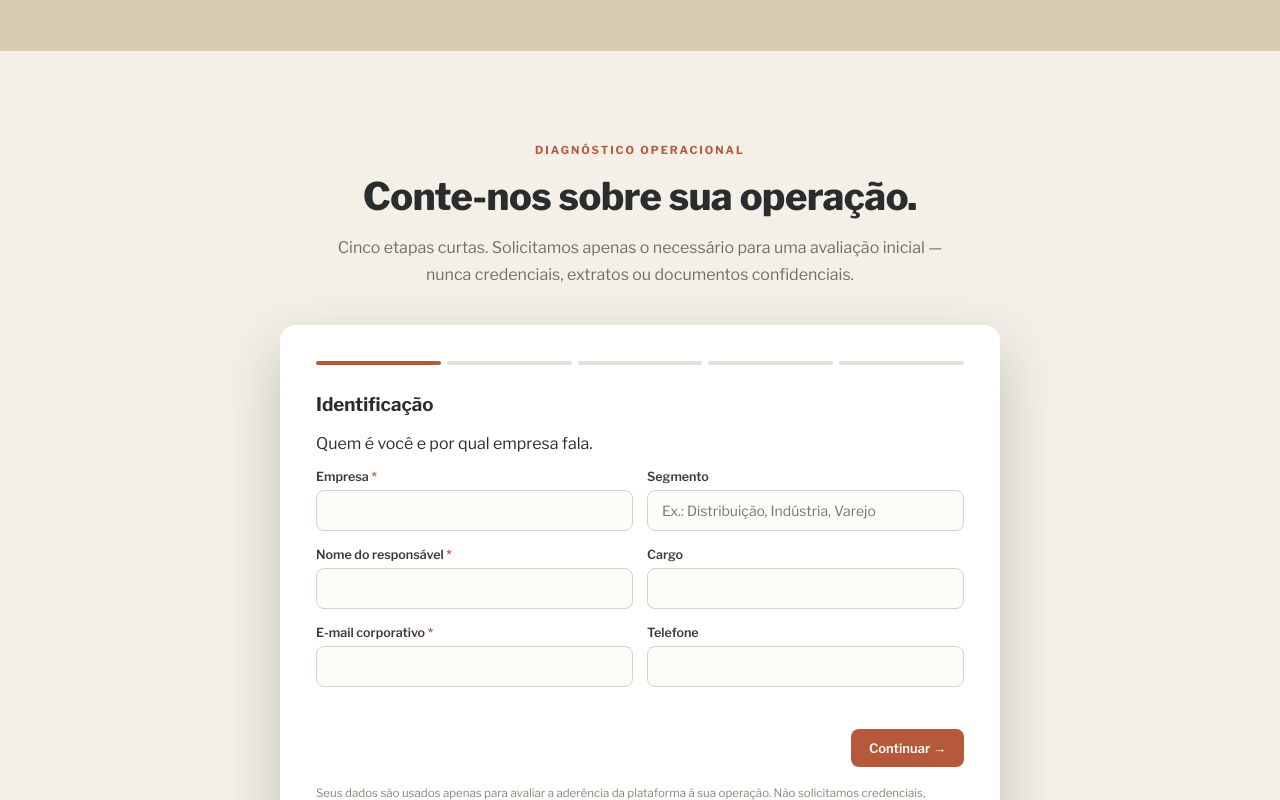
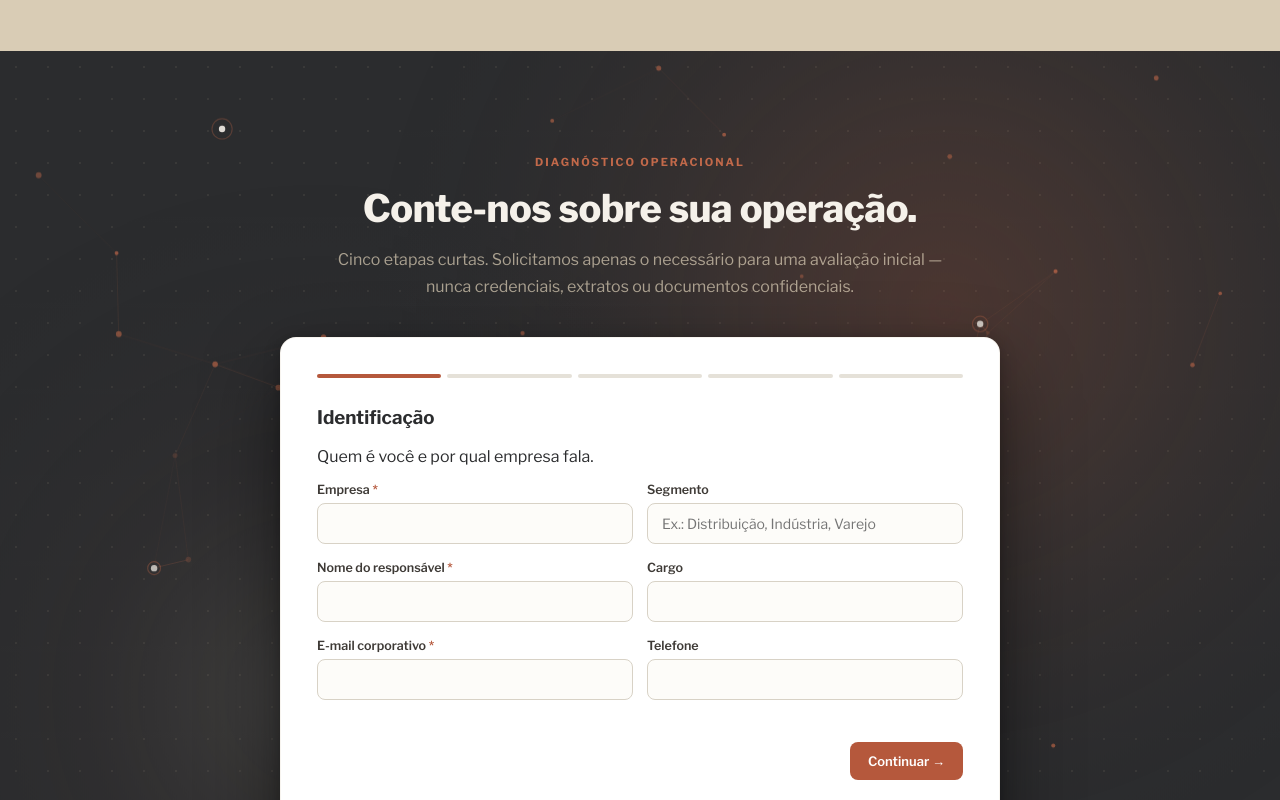
Before and after one commit to symbeon-labs/rsbuild-finance-app, a Next.js app: page /institucional in a window 1280 px wide. Shown: the part 6680-7480 px from the top of the page. Built offline with nearby package versions, Linux system fonts and the light colour scheme.

Commit message:
feat(institucional): elevate diagnostic form section with living ambient constellation and floating card

```diff
--- a/app/globals.css
+++ b/app/globals.css
@@ -3671,11 +3671,12 @@ canvas {
 .inst-form-wrap {
   max-width: 720px;
   margin: 0 auto;
-  background: #fff;
+  background: #ffffff;
   color: var(--rsbuild-charcoal);
   border-radius: 16px;
   padding: 36px;
-  box-shadow: 0 24px 60px rgba(43,44,46,0.25);
+  border: 1px solid rgba(217, 204, 181, 0.22);
+  box-shadow: 0 32px 80px rgba(0, 0, 0, 0.45), 0 4px 16px rgba(0, 0, 0, 0.25);
 }
 .inst-form-steps { display: flex; gap: 6px; margin-bottom: 28px; }
 .inst-form-steps span { flex: 1; height: 4px; border-radius: 4px; background: #E5E1D8; }
--- a/app/institucional/page.tsx
+++ b/app/institucional/page.tsx
@@ -481,12 +481,25 @@ export default function InstitucionalPage() {
       </section>
 
       {/* FORMULÁRIO DE DIAGNÓSTICO */}
-      <section className="inst-section" id="diagnostico" style={{ background: "#F4F0E8" }}>
-        <div className="inst-container">
+      <section
+        className="inst-section inst-diagnostic-section"
+        id="diagnostico"
+        style={{
+          position: "relative",
+          overflow: "hidden",
+          backgroundColor: "var(--rsbuild-charcoal)",
+          backgroundImage:
+            "radial-gradient(circle, rgba(217, 204, 181, 0.08) 1.2px, transparent 1.2px), linear-gradient(to bottom, rgba(43, 44, 46, 0.75) 0%, rgba(43, 44, 46, 0.98) 100%)",
+          backgroundSize: "32px 32px, 100% 100%",
+          padding: "100px 0 96px"
+        }}
+      >
+        <HeroAmbientAtmosphere />
+        <div className="inst-container" style={{ position: "relative", zIndex: 2 }}>
           <div style={{ textAlign: "center", marginBottom: 36 }}>
-            <span className="inst-eyebrow" style={{ color: "var(--rsbuild-terracotta)" }}>Diagnóstico Operacional</span>
-            <h2 style={{ color: "var(--rsbuild-charcoal)" }}>Conte-nos sobre sua operação.</h2>
-            <p className="lead" style={{ margin: "0 auto", color: "#5C5650" }}>
+            <span className="inst-eyebrow" style={{ color: "var(--rsbuild-terracotta-light)" }}>Diagnóstico Operacional</span>
+            <h2 style={{ color: "#F5F1EA" }}>Conte-nos sobre sua operação.</h2>
+            <p className="lead" style={{ margin: "0 auto", color: "rgba(217, 204, 181, 0.85)" }}>
               Cinco etapas curtas. Solicitamos apenas o necessário para uma
               avaliação inicial — nunca credenciais, extratos ou documentos
               confidenciais.
```
